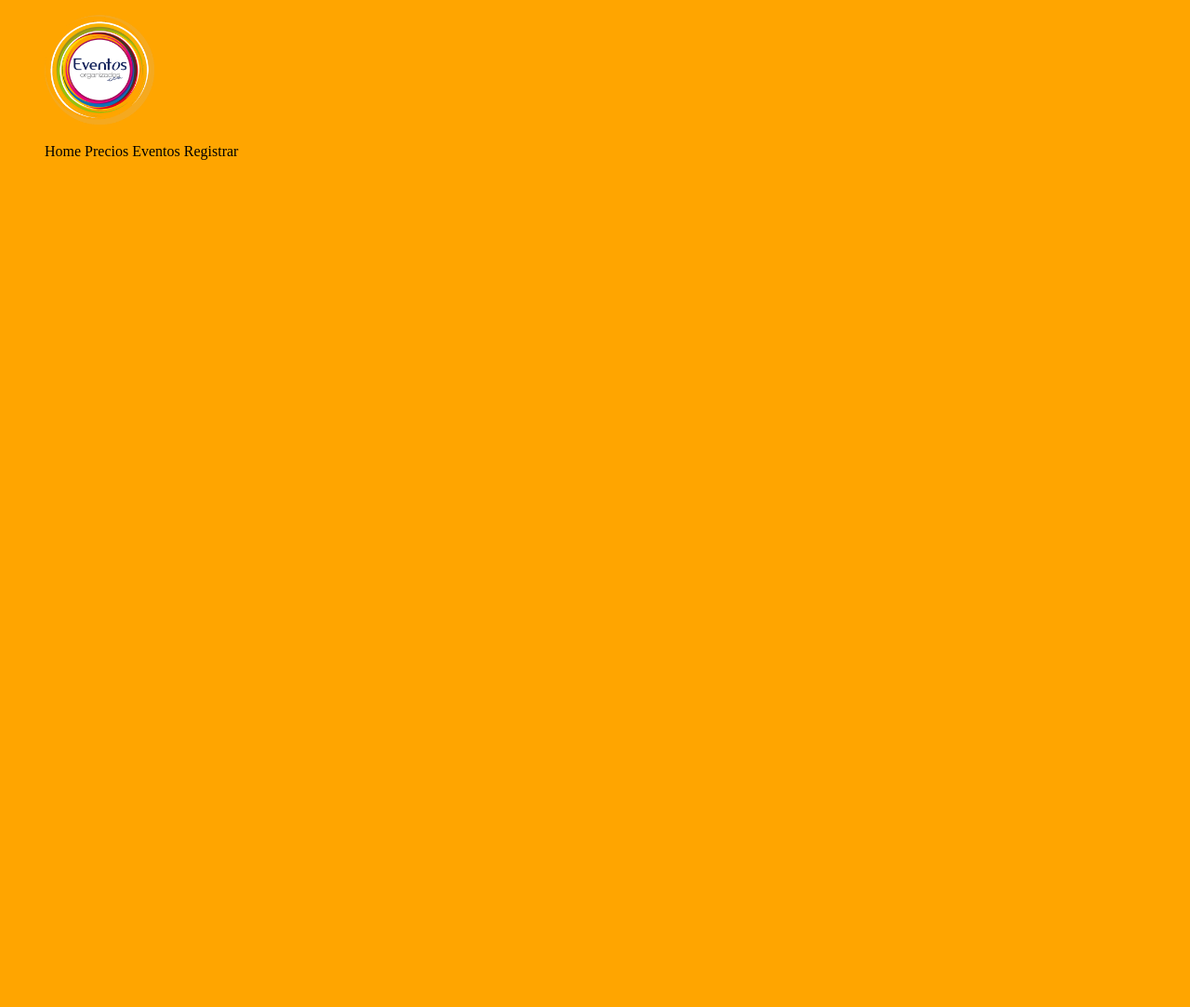
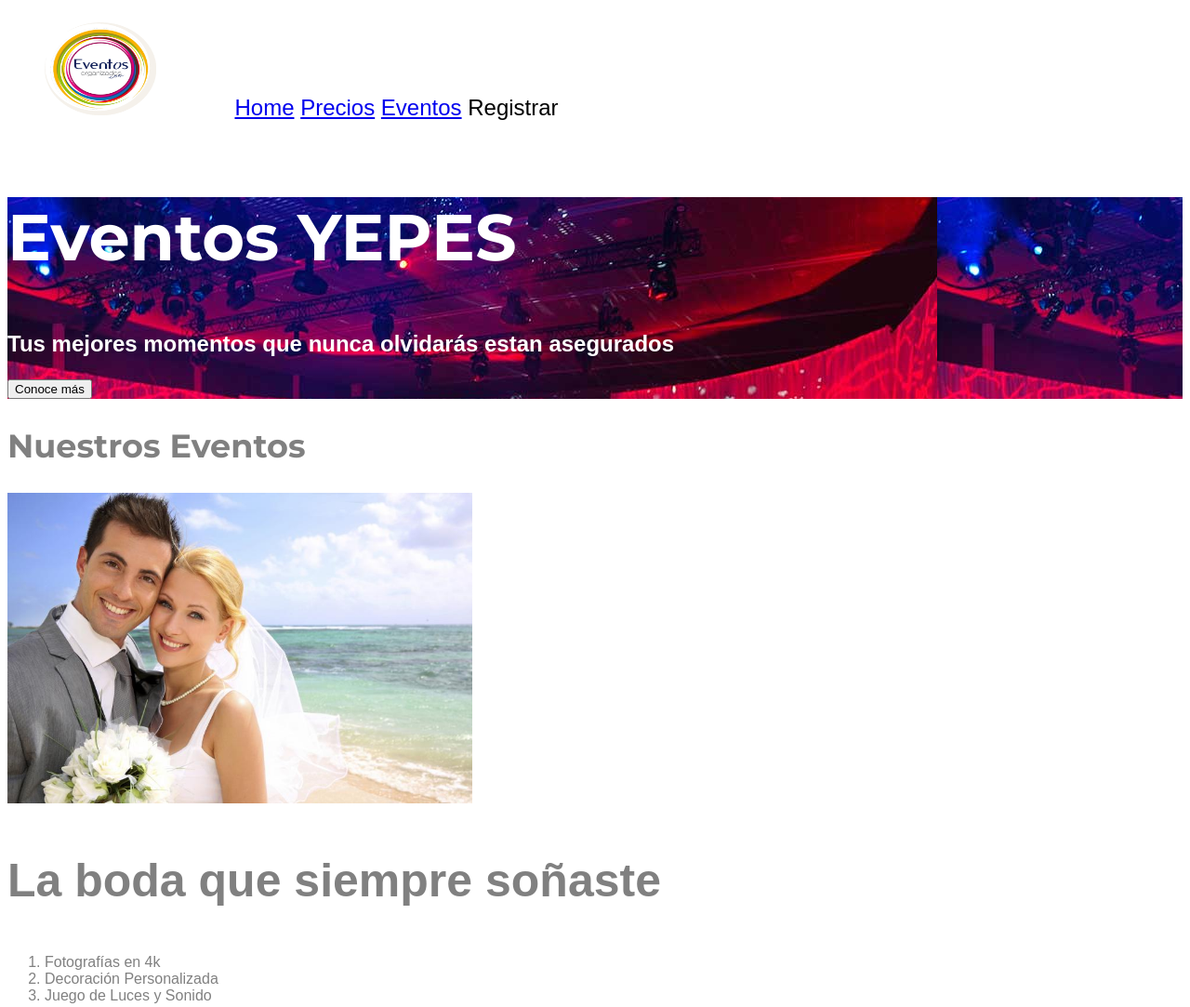
Before and after one commit to LinoCsar/miWebSite, a plain HTML site: page index.html in a window 1280 px wide. Shown: the top 1083 px of the page at 93% size. Before the commit the page ends 800 px from the top, so only its background shows below. Drawn offline with Linux system fonts and the light colour scheme; a web font is replaced by a local one.

Commit message:
Completando el landig, google fonts, portada, etc.

```diff
--- /dev/null
+++ b/css/desing.css
@@ -0,0 +1,39 @@
+
+body {
+    font-family: 'Allerta', sans-serif;
+}
+.title {
+    font-size: 70px;
+    font-family: 'Montserrat', sans-serif;
+}
+.title-a {
+    font-size:  24px;
+
+
+
+}
+.title-b {
+    font-size: 50px;
+
+}
+.eventos {
+    color: gray;
+}
+.eventos h2 {
+    font-size: 35px;
+    font-family: 'Montserrat', sans-serif;
+}
+.portada {
+    background-image: url('../imgEventos/fondo-calido.jpg');
+    color: white;
+}
+.logotipo {
+    display: inline-block;
+}
+.menu {
+    font-size: 24px;
+    display: inline-block;
+}
+.menu li {
+    display: inline-block;
+}
--- a/desing.css
+++ /dev/null
@@ -1,9 +0,0 @@
-body{
-    background-color: orange;
-}
-
-
-
-li {
-    display: inline;
-}
--- a/index.html
+++ b/index.html
@@ -5,33 +5,55 @@
     <meta name="viewport" content="width=device-width, initial-scale=1.0">
     <meta http-equiv="X-UA-Compatible" content="ie=edge">
     <title>Desafio en GitHub</title>
-    <link rel="stylesheet" href="desing.css">
+    <link href="https://fonts.googleapis.com/css?family=Allerta|Montserrat:400,700" rel="stylesheet">
+    <link rel="stylesheet" href="css/desing.css">
 </head>
 <body>
-    <section>
-        <figure>
-            <img src="imgEventos/logo.png" alt="loguito" width="10%">
+
+    <header id="header" class="header">  <!-- Cabecera -->
+        <figure class="logotipo">
+            <img src="imgEventos/logo.png" alt="loguito" height="100" width="120">
         </figure>
-        <nav>
+        <nav class="menu">
             <ul>
-                <li> <a>Home</a></li>
-                <li> <a>Precios</a></li>
-                <li> <a>Eventos</a></li>
+                <li> <a href="index.html">Home</a></li>
+                <li> <a href="precios.html">Precios</a></li>
+                <li> <a href="#eventos">Eventos</a></li>
                 <li> <a>Registrar</a></li>
             </ul>
         </nav>
+    </header >
+
+    <section id="portada" class="portada">   <!-- Portada     -->
+         <H1 class="title">Eventos YEPES</H1>
+        <h3 class="title-a">Tus mejores momentos que nunca olvidarás estan asegurados</h3>
+        <button>Conoce más</button>
     </section>
-    <section>
-        <article>
 
+    <section id="eventos" class="eventos">   <!-- Eventos -->
+      <h2>Nuestros Eventos</h2>
+        <article class="evento1">
+            <img src="imgEventos/boda-perfecta.jpg" alt="img-boda" width="500" height="" >
+            <h3 class="title-b">La boda que siempre soñaste</h3>
+            <ol>
+                <li>Fotografías en 4k</li>
+                <li>Decoración Personalizada</li>
+                <li>Juego de Luces y Sonido</li>
+            </ol>
+        </article>
+        <article class="evento2">
+            <img src="imgEventos/escenario.jpg" alt="img-escenario" width="500" height="">
+            <h3 class="title-b">Asegura tu Concierto con Nosotros</h3>
+            <ol>
+                <li>Ecualizador Digital</li>
+                <li>Juego luces y sonido</li>
+                <li>Parlantes con sonido envolvente</li>
+            </ol>
         </article>
 
-        <article>
-
-        </article>
     </section>
 
-    <section>
+    <section>   <!-- footer -->
         <footer>
 
         </footer>
```
Also changed, not shown: imgEventos/boda-perfecta.jpg (added), imgEventos/escenario.jpg (added), imgEventos/fondo-calido.jpg (added), imgEventos/fondo_eventos.jpg (added).
